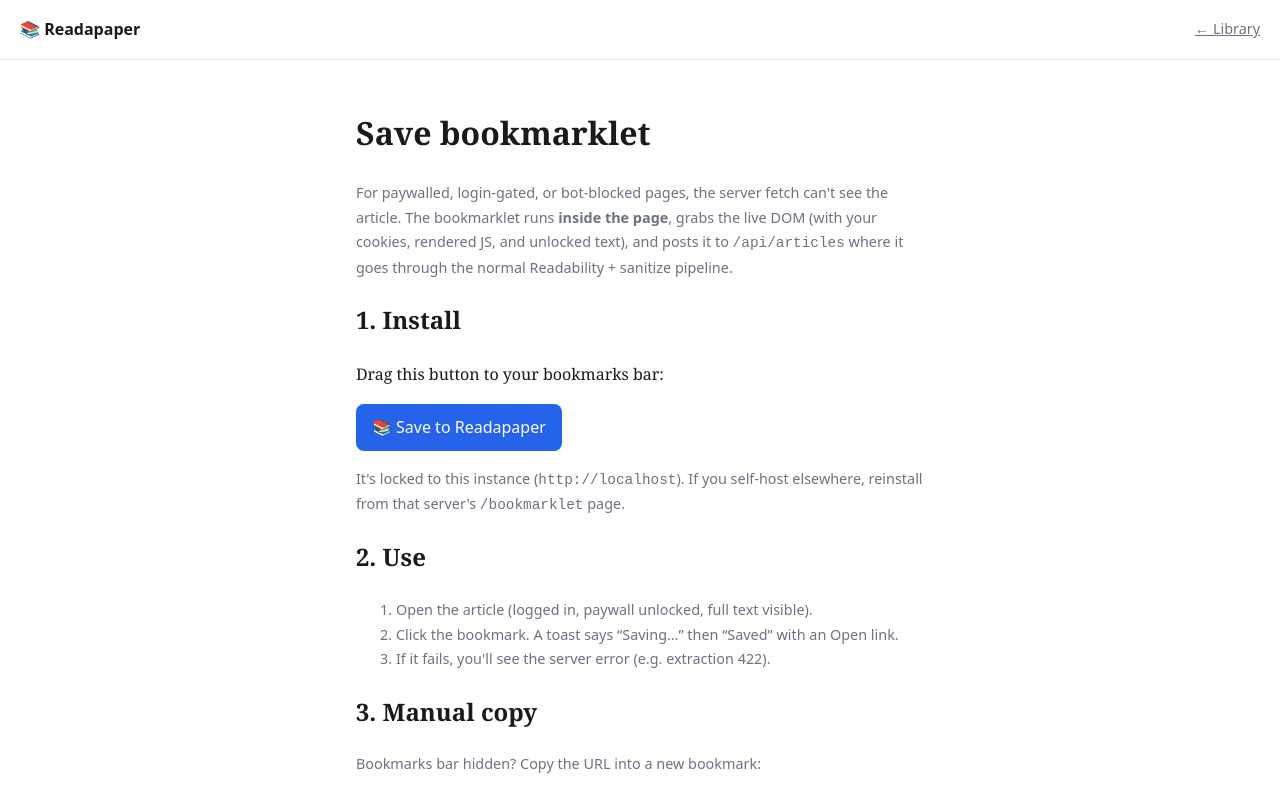
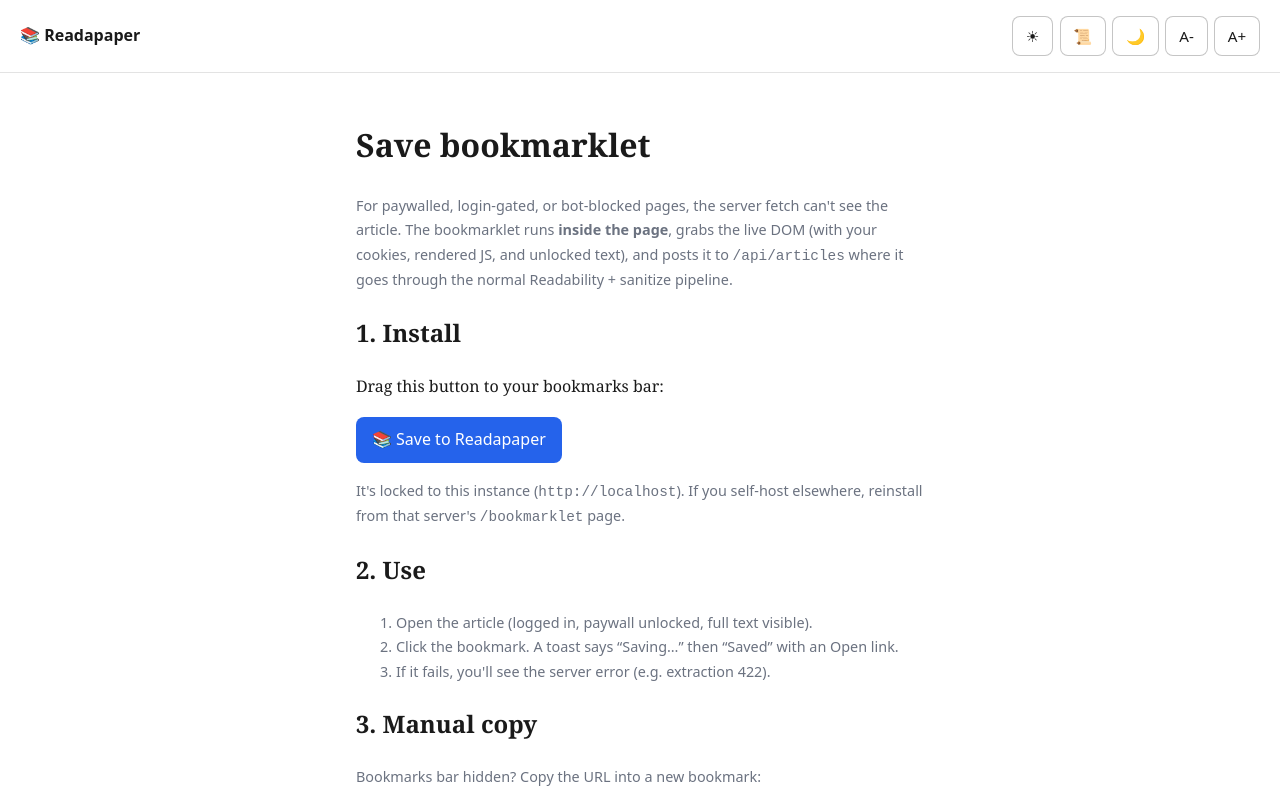
Before and after one commit to jackowayed/readapaper, a Next.js app: page /bookmarklet in a window 1280 px wide. Shown: the top 789 px of the page. Built offline with nearby package versions, Linux system fonts and the light colour scheme.

Commit message:
refactor: shared SiteHeader for topbar + bookmarklet link

```diff
--- a/app/bookmarklet/page.tsx
+++ b/app/bookmarklet/page.tsx
@@ -1,6 +1,7 @@
 "use client";
 import { useEffect, useState } from "react";
 import { buildBookmarklet } from "@/lib/bookmarklet";
+import SiteHeader from "@/components/SiteHeader";
 
 export default function BookmarkletPage() {
   const [base, setBase] = useState("");
@@ -24,14 +25,7 @@
 
   return (
     <>
-      <header className="topbar">
-        <a className="brand" href="/">
-          📚 Readapaper
-        </a>
-        <a className="muted" href="/">
-          ← Library
-        </a>
-      </header>
+      <SiteHeader brandLabel="📚 Readapaper" showBookmarkletLink={false} />
       <main className="narrow">
         <h1>Save bookmarklet</h1>
         <p className="muted">
--- /dev/null
+++ b/components/SiteHeader.tsx
@@ -0,0 +1,28 @@
+import type { ReactNode } from "react";
+import ThemeControl from "./ThemeControl";
+
+export default function SiteHeader({
+  brandLabel,
+  brandHref = "/",
+  showBookmarkletLink = true,
+}: {
+  brandLabel: ReactNode;
+  brandHref?: string;
+  showBookmarkletLink?: boolean;
+}) {
+  return (
+    <header className="topbar">
+      <a className="brand" href={brandHref}>
+        {brandLabel}
+      </a>
+      <div style={{ display: "flex", gap: "1rem", alignItems: "center" }}>
+        {showBookmarkletLink && (
+          <a className="muted" href="/bookmarklet">
+            Bookmarklet
+          </a>
+        )}
+        <ThemeControl />
+      </div>
+    </header>
+  );
+}
```
Also changed, not shown: app/a/[id]/page.tsx (+2 -12 lines), app/page.tsx (+2 -12 lines).
